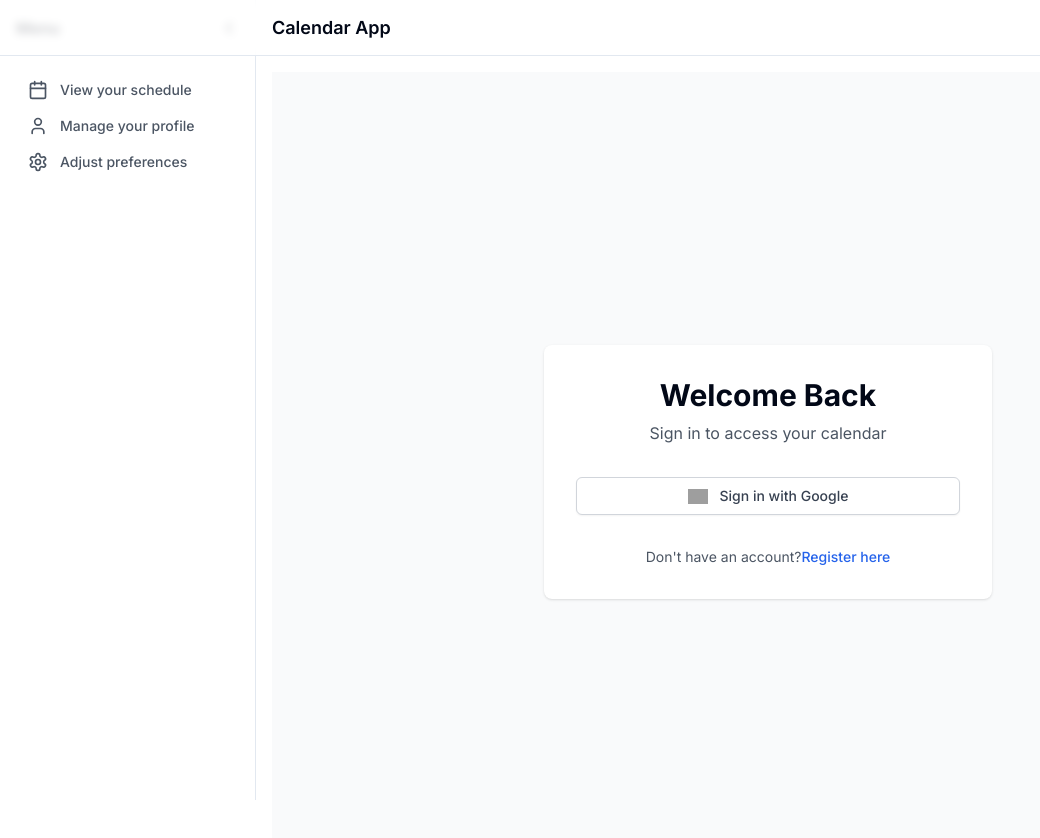
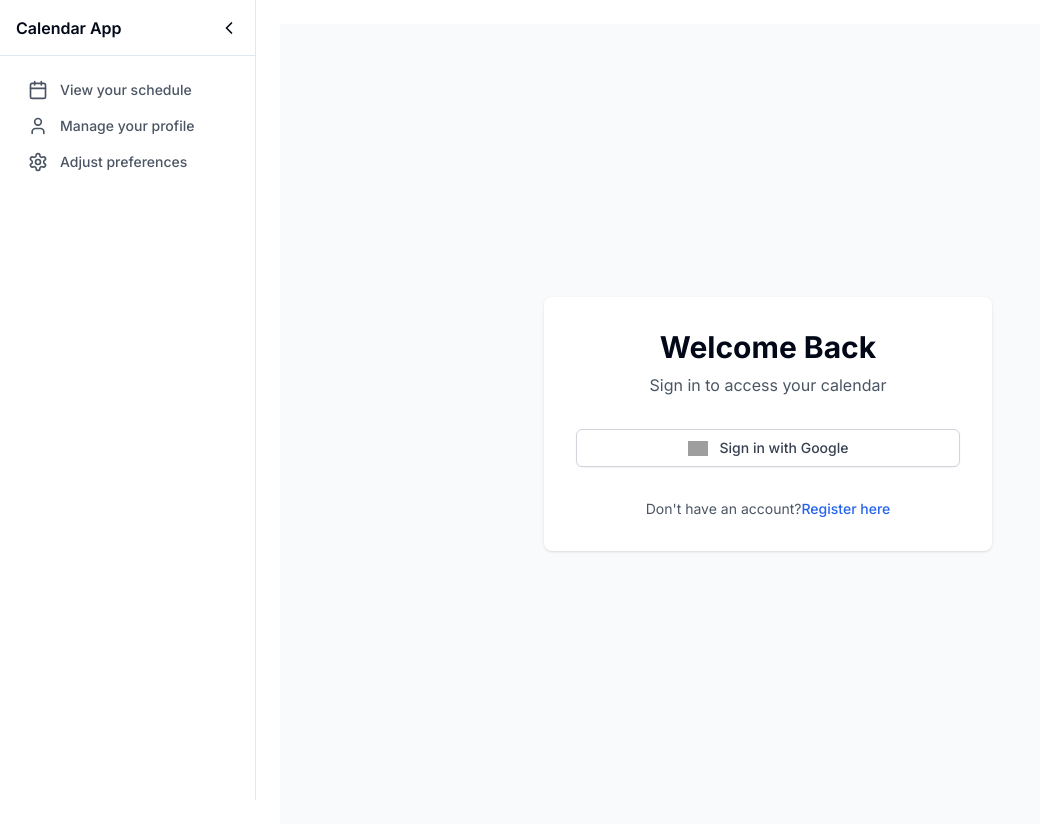
Before and after one commit to pswitchy/Calendar-App, a Next.js app: page /login in a window 1280 px wide. Shown: the top 838 px of the page, without its empty margins (0-1040 px from the left). Built offline with nearby package versions, Linux system fonts and the light colour scheme; grey boxes are pictures that could not be loaded.

Commit message:
ui changes

```diff
--- a/src/components/layout/ResponsiveLayout.tsx
+++ b/src/components/layout/ResponsiveLayout.tsx
@@ -27,18 +27,17 @@ export const ResponsiveLayout = ({ children }: ResponsiveLayoutProps) => {
 
     checkMobile();
     window.addEventListener('resize', checkMobile);
-    return () => window.addEventListener('resize', checkMobile);
+    return () => window.removeEventListener('resize', checkMobile);
   }, []);
 
   return (
     <div className="min-h-screen bg-background">
-      {/* Header */}
+      {/* Header - Only visible on mobile */}
       <header
         className={cn(
           "fixed top-0 left-0 right-0 z-50 h-14",
           "bg-background/80 backdrop-blur-sm border-b",
-          "transition-all duration-300 ease-in-out",
-          isSidebarOpen && !isMobile ? "lg:pl-64" : "lg:pl-0"
+          "lg:hidden" // Hide on desktop
         )}
       >
         <div className="h-full px-4 flex items-center justify-between">
@@ -47,7 +46,6 @@ export const ResponsiveLayout = ({ children }: ResponsiveLayoutProps) => {
               variant="ghost"
               size="icon"
               onClick={() => setIsSidebarOpen(!isSidebarOpen)}
-              className="lg:hidden"
             >
               {isSidebarOpen ? <X size={20} /> : <Menu size={20} />}
             </Button>
@@ -73,18 +71,22 @@ export const ResponsiveLayout = ({ children }: ResponsiveLayoutProps) => {
 
             {/* Sidebar */}
             <motion.aside
-              initial={{ x: -320 }}
+              initial={isMobile ? { x: -320 } : undefined}
               animate={{ x: 0 }}
-              exit={{ x: -320 }}
+              exit={isMobile ? { x: -320 } : undefined}
               transition={{ type: "spring", stiffness: 300, damping: 30 }}
               className={cn(
                 "fixed top-0 left-0 z-50 h-full w-64",
                 "bg-background border-r",
+                "flex flex-col",
                 "lg:translate-x-0 lg:z-0"
               )}
             >
-              <div className="flex items-center justify-between p-4 h-14">
-                <h2 className="font-semibold">Menu</h2>
+              {/* Sidebar Header */}
+              <div className="flex items-center justify-between p-4 h-14 border-b">
+                <div className="flex items-center gap-3">
+                  <h2 className="font-semibold">Calendar App</h2>
+                </div>
                 {!isMobile && (
                   <Button
                     variant="ghost"
@@ -96,7 +98,8 @@ export const ResponsiveLayout = ({ children }: ResponsiveLayoutProps) => {
                 )}
               </div>
 
-              <nav className="p-4 space-y-1">
+              {/* Sidebar Navigation */}
+              <nav className="flex-1 p-4 space-y-1">
                 <SidebarLink
                   href="/calendar"
                   icon={Calendar}
@@ -139,13 +142,17 @@ export const ResponsiveLayout = ({ children }: ResponsiveLayoutProps) => {
       {/* Main Content */}
       <main
         className={cn(
-          "pt-14 transition-all duration-300 ease-in-out",
+          "transition-all duration-300 ease-in-out",
+          isMobile ? "pt-14" : "pt-0", // Only add top padding on mobile
           isSidebarOpen && !isMobile ? "lg:pl-64" : "lg:pl-0"
         )}
       >
         <motion.div
           layout
-          className="h-[calc(100vh-3.5rem)] p-4"
+          className={cn(
+            "min-h-screen p-4",
+            "lg:p-6" // Larger padding on desktop
+          )}
         >
           {children}
         </motion.div>
```
